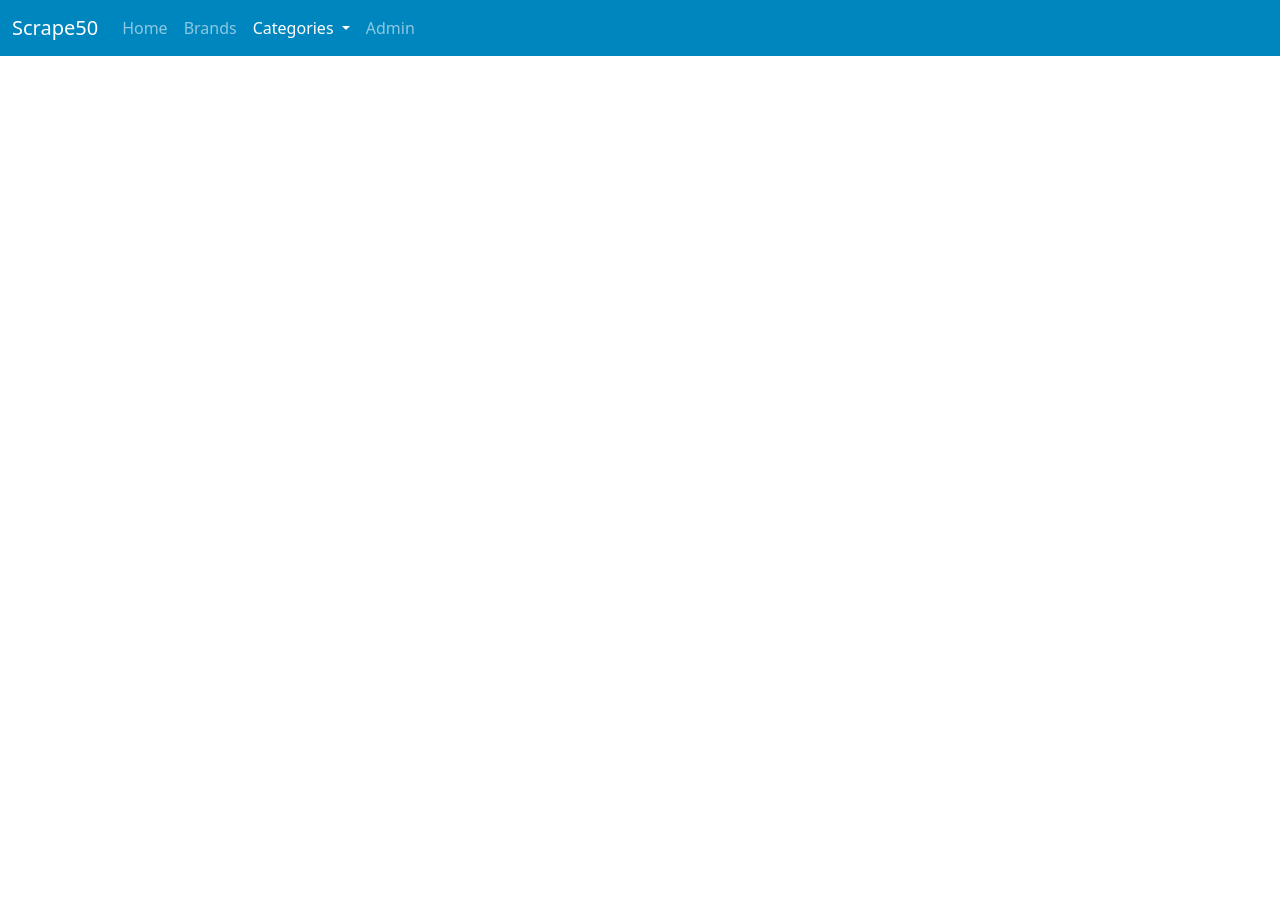
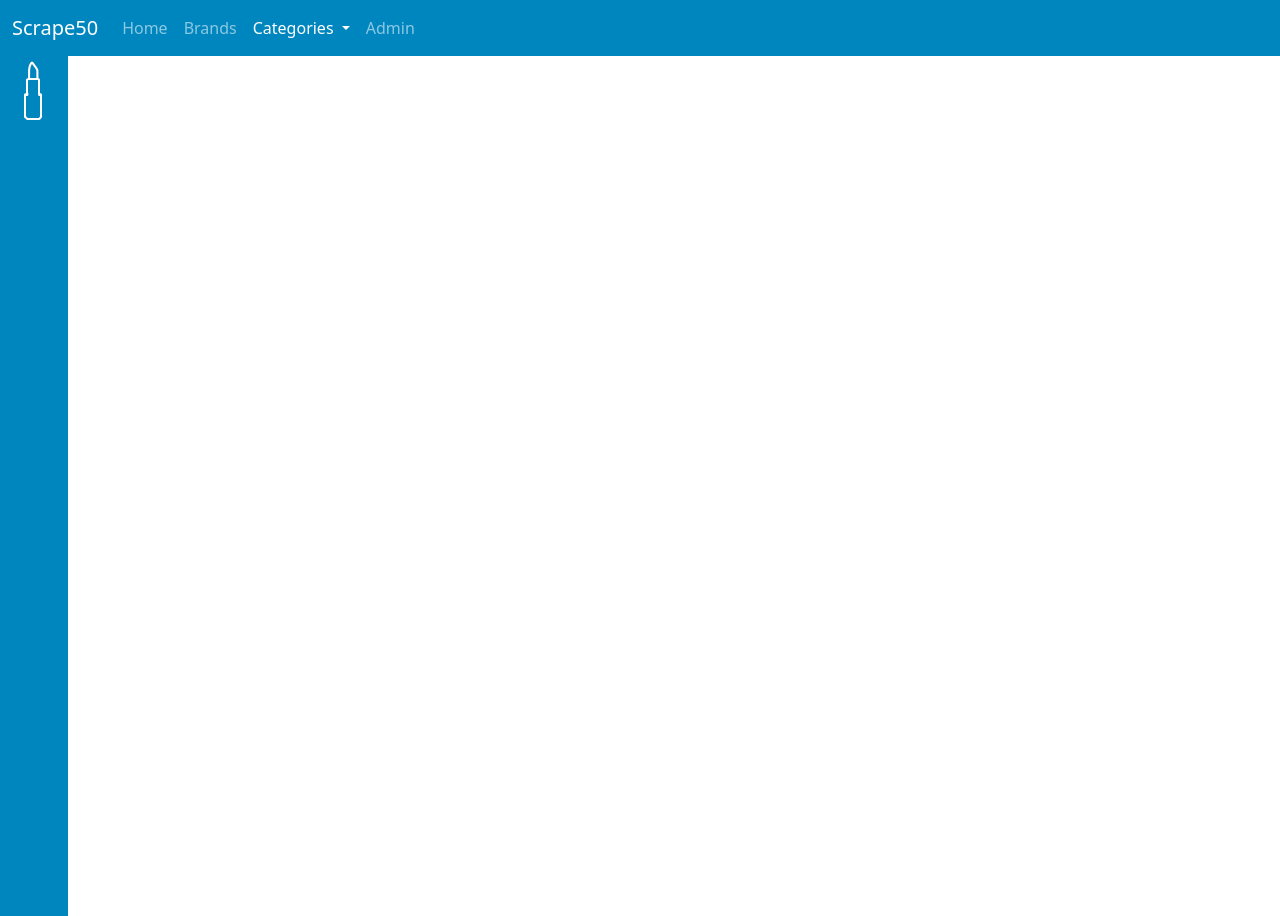
Before and after one commit to languephone/Scrape50, a Flask app: page /1 in a window 1280 px wide. Run offline with Flask 2, Linux system fonts and the light colour scheme; data that the repository does not hold is empty.

Commit message:
Implemented sidebar in category.html.

```diff
--- a/static/styles.css
+++ b/static/styles.css
@@ -70,10 +70,37 @@ main .form-control
 }
 
 .sidebar {
-    width: 5rem;
+    width: 68px;
     height: 100vh;
     position: fixed;
     background-color: #0086BE;
+    transition: width 300ms ease;
+}
+
+.logo img {
+    transform: rotate(0deg);
+    transition: transform 300ms;
+    margin-left: 0px;
+}
+
+.sidebar-item {
+    visibility: hidden;
+    margin-left: 10px;
+    color: white;
+}
+
+.sidebar:hover {
+    width: 16rem;
+    overflow-y: auto;
+}
+
+.sidebar:hover .logo img {
+    transform: rotate(90deg);
+}
+
+.sidebar:hover .sidebar-item {
+    visibility: visible;
+    transition-delay: 200ms;
 }
 
 .sidebar-nav {
--- a/templates/category.html
+++ b/templates/category.html
@@ -2,11 +2,23 @@
 {% set active_page = "categories" %}
 
 {% block main %}
+
+        <nav class="sidebar">
+            <ul class="sidebar-nav">
+                <li class="logo">
+                    <a href="#" class="sidebar-link">
+                    <img src="/static/favicon.png">
+                    </a>
+                {% for brand in brands %}
+                <li class="sidebar-item">
+                    <input type="checkbox" name="{{ brand }}" value="{{ brand }}" checked>
+                    <label for="{{ brand }}">{{ brand }}</label>
+                {% endfor %}
+            </ul>
+        </nav>
+
         <div class="container">
-            {% for brand in brands %}
-            <input type="checkbox" name="{{ brand }}" value="{{ brand }}" checked>
-            <label for="{{ brand }}">{{ brand }}</label>
-            {% endfor %}
+
         </div>
         <div class="container">
             <div class="grid">
```
